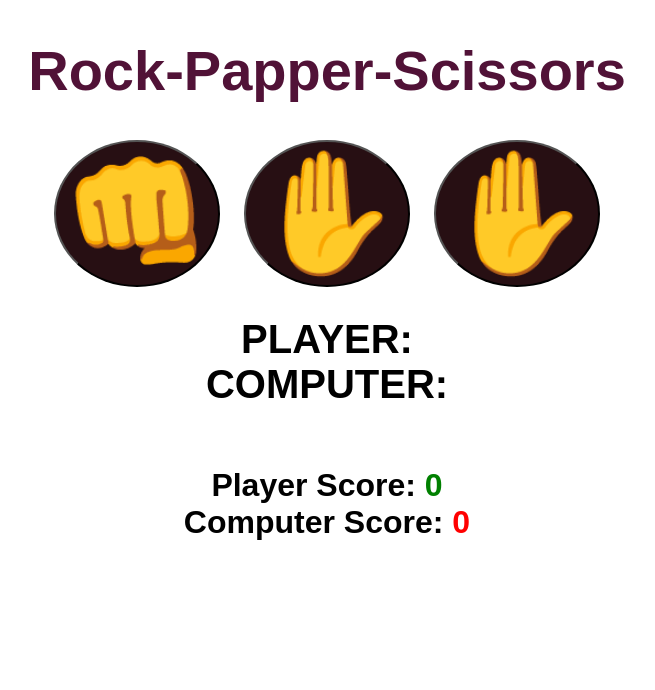
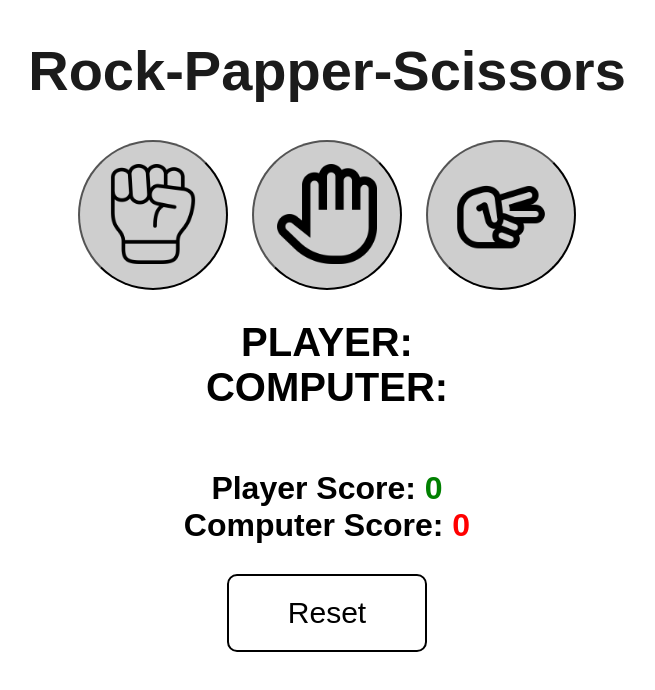
Before and after one commit to Edmund-Kiama/Rock, a plain HTML site: page index.html in a window 1280 px wide. Shown: the whole page, without its empty margins (313-968 px from the left). Drawn offline with Linux system fonts and the light colour scheme.

Commit message:
Adds functional reset button, images for game buttons and slightly changed the styling

```diff
--- a/index.html
+++ b/index.html
@@ -9,9 +9,26 @@
 <body>
     <h1>Rock-Papper-Scissors</h1>
     <div class="choices">
-      <button onclick="playGame('rock')">👊</button>
-      <button onclick="playGame('papper')">✋</button>
-      <button onclick="playGame('scissors')">✋</button>
+      <button onclick="playGame('rock')">
+        <img
+            src="./images/fist.png"
+            alt="rock"
+            id="rock">
+    </button>
+      <button onclick="playGame('papper')">
+        <img
+            src="./images/hand-paper.png"
+            alt="paper"
+            id="paper"
+        >
+        </button>
+      <button onclick="playGame('scissors')">
+        <img
+            src="./images/scissors.png"
+            alt="scissors"
+            id="scissors"
+        >
+    </button>
     </div>
     <div id="playerDisplay">PLAYER:</div>
     <div id="computerDisplay">COMPUTER:</div>
@@ -23,6 +40,13 @@
      <div class="scoreDisplay">Computer Score:
         <span id="computerScoreDisplay">0</span></div>
 
+    <button
+        id="reset"
+        onclick="resetGame()"
+        >
+        Reset
+    </button>
+
     <script src="script.js"></script>
 </body>
 </html>
--- a/script.js
+++ b/script.js
@@ -7,11 +7,12 @@ const computerDisplay = document.getElementById("computerDisplay"); // Displays
 const resultDisplay = document.getElementById("resultDisplay"); // Displays the game result (win, lose, or tie)
 const playerScoreDisplay = document.getElementById("playerScoreDisplay"); // Displays the player's score
 const computerScoreDisplay = document.getElementById("computerScoreDisplay"); // Displays the computer's score
+const reset = document.getElementById("reset");
 
 // Variables to keep track of scores
 let playerScore = 0; // Player's score
 let computerScore = 0; // Computer's score
-
+let result = ""; // Initialize result to store the outcome of the game
 /**
  * Function to play the game when the player makes a choice.
  * @param {string} playerChoice - The choice made by the player ("rock", "papper", or "scissors").
@@ -20,8 +21,7 @@ function playGame(playerChoice) {
     // Computer randomly selects a choice from the 'choices' array
     const computerChoice = choices[Math.floor(Math.random() * 3)];
 
-    // Initialize result to store the outcome of the game
-    let result = "";
+
 
     // Compare player and computer choices to determine the result
     if (playerChoice === computerChoice) {
@@ -45,6 +45,7 @@ function playGame(playerChoice) {
         }
     }
 
+
     // Update the display with the player's and computer's choices
     playerDisplay.textContent = `PLAYER: ${playerChoice.toUpperCase()}`; // Show player's choice
     computerDisplay.textContent = `COMPUTER: ${computerChoice.toUpperCase()}`; // Show computer's choice
@@ -58,7 +59,7 @@ function playGame(playerChoice) {
         case "YOU WIN!":
             resultDisplay.classList.add("green"); // Add green color for a win
             playerScore++; // Increment player's score
-            playerScoreDisplay.textContent = playerScore; // Update player's score display
+            playerScoreDisplay.textContent = playerScore;
             break;
         case "YOU LOSE!":
             resultDisplay.classList.add("red"); // Add red color for a loss
@@ -68,3 +69,15 @@ function playGame(playerChoice) {
         // No changes to score for a tie
     }
 }
+function resetGame() {
+    //Resets the results display
+    resultDisplay.textContent = "";
+    resultDisplay.classList.remove("green", "red"); // Reset result color classes
+
+    // Resets the display with the player's and computer's choices
+    playerDisplay.textContent = `PLAYER:`; // Resets player's choice
+    computerDisplay.textContent = `COMPUTER:`; // Resets computer's choice
+
+    //Resets player and computer scores
+    playerScoreDisplay.textContent = computerScoreDisplay.textContent = 0;
+};
--- a/style.css
+++ b/style.css
@@ -8,22 +8,31 @@ body{
 }
 h1{
     font-size: 3.5rem;
-    color: rgb(81, 18, 55);
+    color: rgb(27, 27, 27);
 }
 .choices {
     margin-bottom: 30px;
 }
 .choices button{
-    font-size: 7.5rem;
+    align-items: center;
+    justify-content: center;
+    width: 150px;
+    height: 150px;
     margin: 0 10px;
-    min-width: 160px;
     border-radius: 50%;
-    background-color: rgb(39, 15, 19);
+    background-color: rgb(206, 206, 206);
     cursor: pointer;
+    transition: 0.3s;
 }
-
+.choices button img {
+    width: 100px;
+    transition: 0.35s;
+}
+.choices button img:hover{
+    filter: invert(100%);
+}
 .choices button:hover {
-    background-color: rgb(78, 35, 42);
+    background-color: rgb(46, 46, 46);
 }
 #playerDisplay, #computerDisplay{
     font-size: 2.5rem;
@@ -41,3 +50,19 @@ h1{
 .scoreDisplay{
     font-size: 2rem;
 }
+button#reset {
+    color: black;
+    font-size: 30px;
+    background: transparent;
+    border: 2px solid black;
+    border-radius: 10px;
+    margin-top: 30px;
+    width: 200px;
+    padding: 20px;
+    cursor: pointer;
+    transition: 0.3s;
+}
+button#reset:hover {
+    background-color: black;
+    color: white;
+}
```
Also changed, not shown: images/fist.png (added), images/hand-paper.png (added), images/scissors.png (added).
